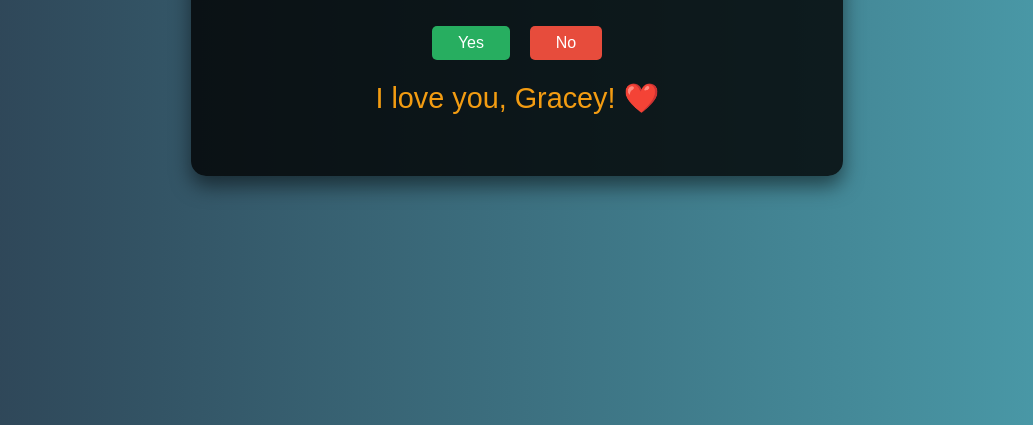
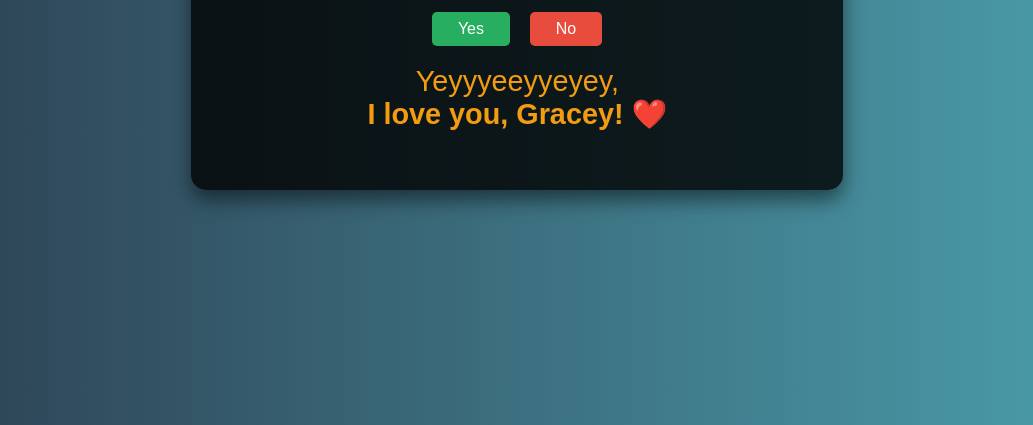
Before and after one commit to RA2211003010031/frontend-projects, a plain HTML site: page index.html in a window 1280 px wide. Both pictures are taken after a click on the button "Yes". Shown: the part 375-800 px from the top of the page, without its empty margins (123-1156 px from the left). Drawn offline with nearby package versions, Linux system fonts and the light colour scheme.

Commit message:
Update index.html

```diff
--- a/index.html
+++ b/index.html
@@ -13,7 +13,7 @@
             <button id="yesBtn">Yes</button>
             <button id="noBtn">No</button>
         </div>
-        <div id="message" class="hidden">I love you, Gracey! ❤️</div>
+        <div id="message" class="hidden">Yeyyyeeyyeyey,<br><b>I love you, Gracey!</b> ❤️</div>
     </div>
     <script src="https://cdnjs.cloudflare.com/ajax/libs/gsap/3.9.1/gsap.min.js"></script>
     <script src="script.js"></script>
```
